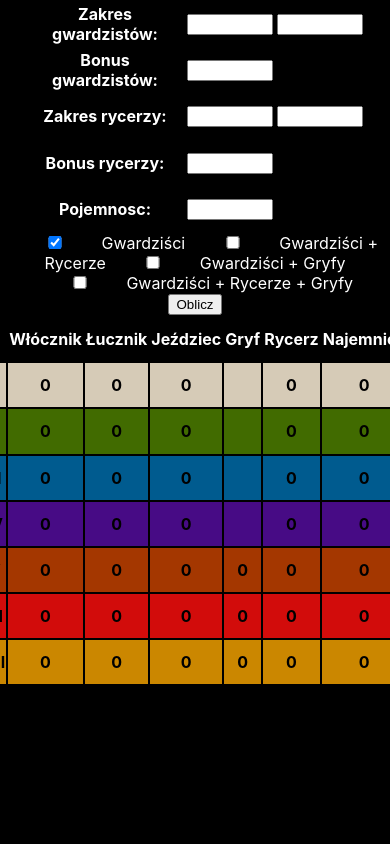
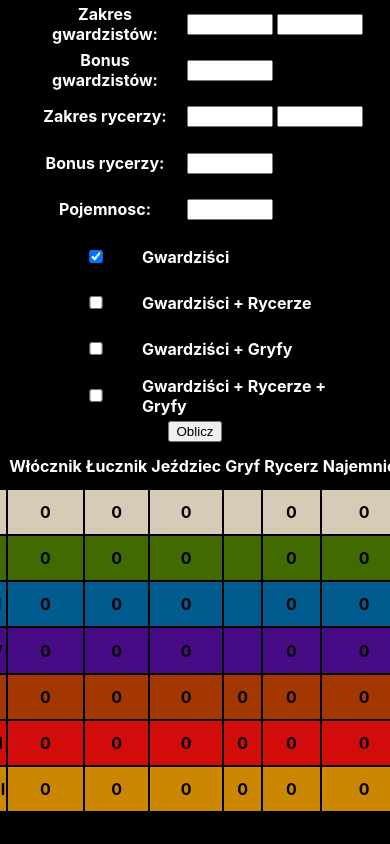
Before and after one commit to przemekpia/TBCalculator, a React (Create React App) app: page / in a window 390 px wide. Built offline with nearby package versions, Linux system fonts and the light colour scheme.

Commit message:
mobile checkbox table responsiveness

```diff
--- a/src/App.css
+++ b/src/App.css
@@ -45,6 +45,12 @@ th {
   justify-content: center;
 }
 
+.checkboxMobile{
+  display: none;
+  align-items: center;
+  justify-content: center;
+}
+
 .App {
   background-color: black;
   height: 100vh;
@@ -62,6 +68,12 @@ th {
   input {
     width: 20vw;
   }
+  .checkboxDesktop{
+    display: none;
+  }
+  .checkboxMobile{
+    display: flex;
+  }
 }
 
 @keyframes App-logo-spin {
--- a/src/App.js
+++ b/src/App.js
@@ -432,7 +432,7 @@ function App() {
         <table>
           <tbody>
             <tr>
-              <th style={{width:"40vw"}}>Zakres gwardzistów:</th>
+              <th style={{ width: "40vw" }}>Zakres gwardzistów:</th>
               <th>
                 <input value={ZGB} onChange={handleZGBInputChange}></input>
               </th>
@@ -455,11 +455,13 @@ function App() {
               <th>
                 <input value={ZRL} onChange={handleZRLInputChange}></input>
               </th>
-              </tr>
-              <tr><th>Bonus rycerzy:</th>
+            </tr>
+            <tr>
+              <th>Bonus rycerzy:</th>
               <th>
                 <input value={BR} onChange={handleBRInputChange}></input>
-              </th></tr>
+              </th>
+            </tr>
 
             <tr>
               <th>Pojemnosc:</th>
@@ -470,7 +472,7 @@ function App() {
           </tbody>
         </table>
       </div>
-      <div>
+      <div className="checkboxDesktop">
         <input
           type="checkbox"
           name="G"
@@ -499,6 +501,56 @@ function App() {
           onChange={handleCheckboxChange}
         ></input>{" "}
         Gwardziści + Rycerze + Gryfy
+      </div>
+      <div className="checkboxMobile">
+        <table>
+          <tbody>
+            <tr>
+              <th style={{ width: "5vw" }}>
+                <input
+                  type="checkbox"
+                  name="G"
+                  checked={G}
+                  onChange={handleCheckboxChange}
+                ></input>
+              </th>
+              <th style={{ width: "50vw", textAlign: "left"}}>Gwardziści</th>
+            </tr>
+            <tr>
+              <th>
+                <input
+                  type="checkbox"
+                  name="GK"
+                  checked={GK}
+                  onChange={handleCheckboxChange}
+                ></input>
+              </th>
+              <th style={{ width: "50vw", textAlign: "left"}}>Gwardziści + Rycerze</th>
+            </tr>
+            <tr>
+              <th>
+                <input
+                  type="checkbox"
+                  name="GG"
+                  checked={GG}
+                  onChange={handleCheckboxChange}
+                ></input>
+              </th>
+              <th style={{ width: "50vw", textAlign: "left"}}>Gwardziści + Gryfy</th>
+            </tr>
+            <tr>
+              <th>
+                <input
+                  type="checkbox"
+                  name="GKG"
+                  checked={GKG}
+                  onChange={handleCheckboxChange}
+                ></input>
+              </th>
+              <th style={{ width: "50vw", textAlign: "left"}}>Gwardziści + Rycerze + Gryfy</th>
+            </tr>
+          </tbody>
+        </table>
       </div>
       <div>
         <button onClick={calculateArmy}>Oblicz</button>
```
